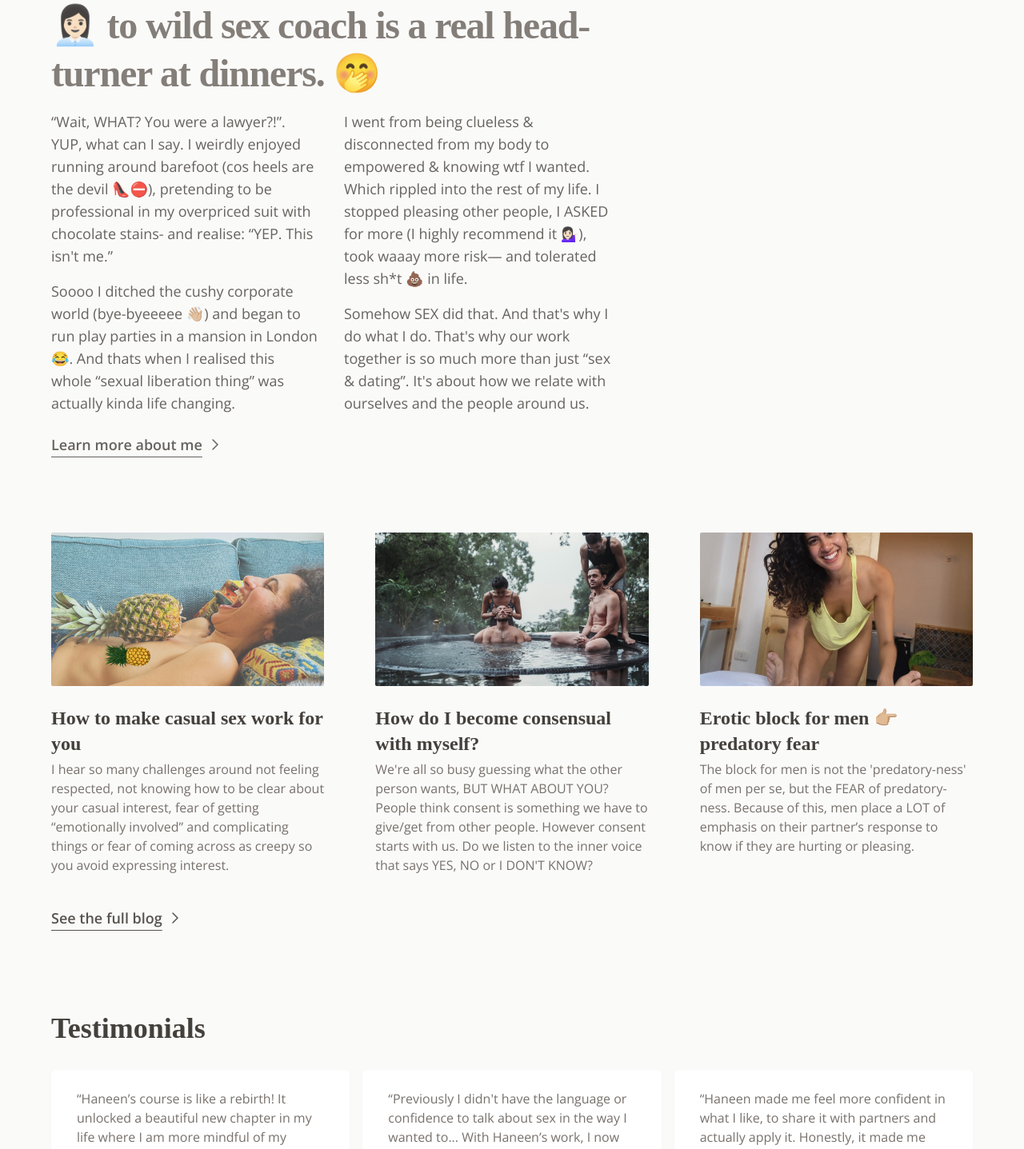
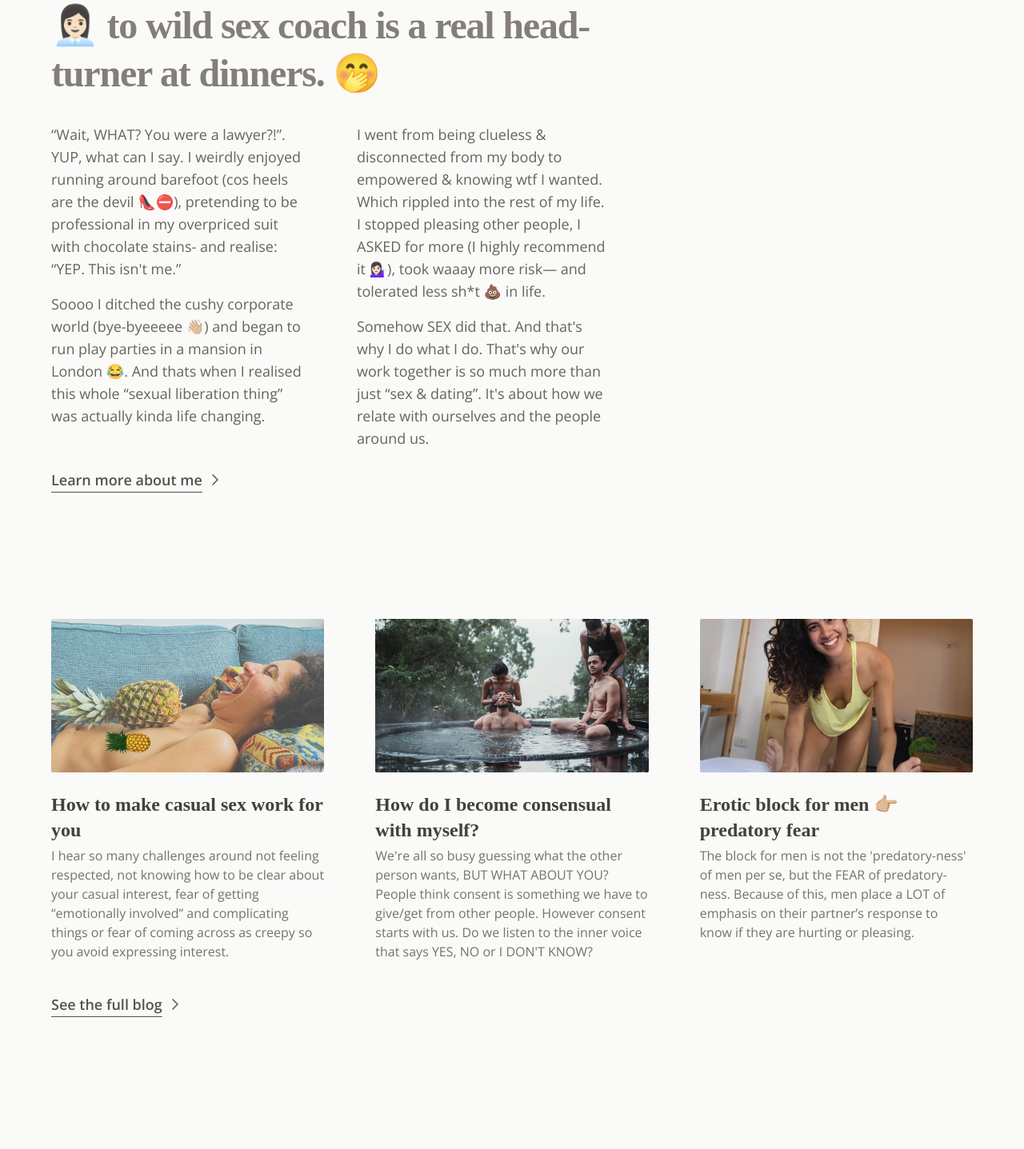
Before and after one commit to alizehkhan/sex-coach, a Next.js app: page / in a window 1280 px wide. Shown: the part 1524-2961 px from the top of the page at 80% size. Built offline with nearby package versions, Linux system fonts and the light colour scheme; a web font is replaced by a local one.

Commit message:
fix: margins

```diff
--- a/app/_components/About.tsx
+++ b/app/_components/About.tsx
@@ -4,7 +4,7 @@ import Link from 'next/link'
 const About = () => {
   return (
     <>
-      <div className="max-w-[700px] mt-24 text-lg text-stone-600 rounded-xl opacity-90">
+      <div className="max-w-[700px] mt-24 text-lg rounded-xl opacity-90">
         <h2 className="font-serif font-semibold md:text-6xl text-4xl text-stone-700 tracking-tight">
           Hi deeeears, I&apos;m Haneen.
         </h2>
@@ -12,7 +12,7 @@ const About = () => {
           👋🏼 My story from Indian lawyer 👩🏻‍💼 to wild sex coach is a real
           head-turner at dinners. 🤭
         </p>
-        <div className="flex gap-8">
+        <div className="flex gap-16 text-stone-600 mt-4">
           <div className="flex-1">
             <p className="mt-4">
               “Wait, WHAT? You were a lawyer?!”. YUP, what can I say. I weirdly
@@ -45,7 +45,7 @@ const About = () => {
         </div>
         <Link
           href="/about"
-          className="text-stone-600 w-fit mt-6 items-center flex gap-1 hover:gap-4 transition-all underline underline-offset-8 font-semibold"
+          className="text-stone-700 w-fit mt-6 items-center flex gap-1 hover:gap-4 transition-all underline underline-offset-8 font-semibold"
         >
           Learn more about me
           <IconChevronRight stroke={1.5} />
--- a/app/_components/Blog.tsx
+++ b/app/_components/Blog.tsx
@@ -9,7 +9,7 @@ const Blog = () => {
 
   return (
     <>
-      <ul className="flex md:flex-row flex-col justify-between mt-24 md:gap-16 gap-6 w-full">
+      <ul className="flex md:flex-row flex-col justify-between mt-40 md:gap-16 gap-6 w-full">
         {posts.slice(0, 3).map((post, i) => (
           <li key={i} className="list-none flex-1">
             <Link href={`/blog/${post.slug}`} className="flex flex-col gap-6">
--- a/app/_components/Testimonials.tsx
+++ b/app/_components/Testimonials.tsx
@@ -5,7 +5,7 @@ import { TESTIMONIALS } from '../content'
 const Testimonials = () => {
   return (
     <>
-      <h2 className="font-serif font-semibold text-4xl text-stone-700 mt-24 mb-8">
+      <h2 className="font-serif font-semibold text-4xl text-stone-700 mt-40 mb-8">
         Testimonials
       </h2>
       <div className="grid gap-4 grid-cols-[repeat(auto-fit,minmax(340px,1fr))]">
```
